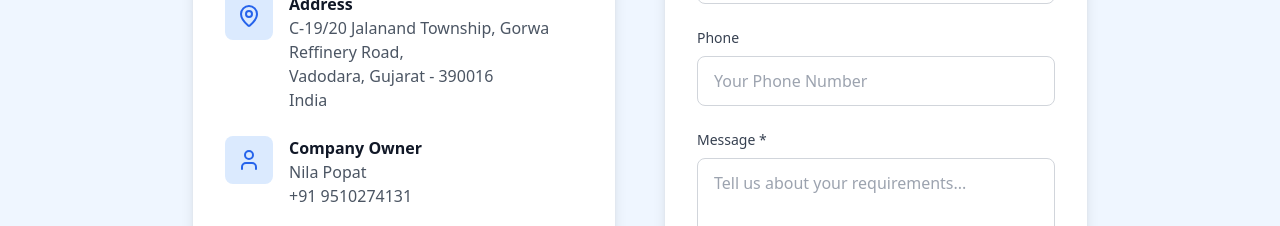
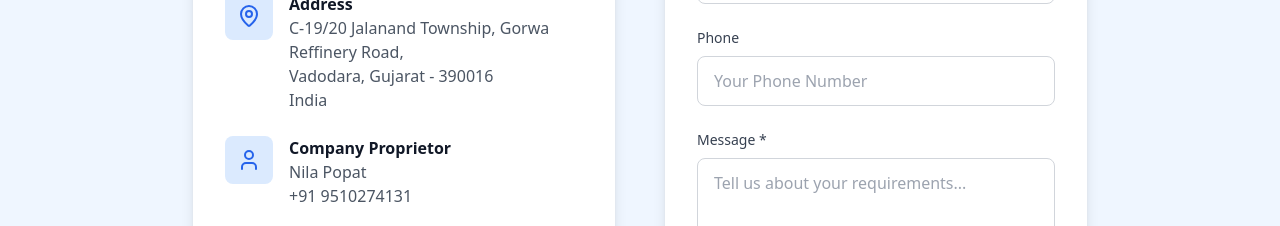
Before and after one commit to Krishnapopat/orthophysio-website, a Next.js app: page / in a window 1280 px wide. Shown: the part 6771-6997 px from the top of the page. Built offline with nearby package versions, Linux system fonts and the light colour scheme.

Commit message:
Added more information again

```diff
--- a/app/page.tsx
+++ b/app/page.tsx
@@ -925,7 +925,7 @@ export default function HomePage() {
                         <User className="w-6 h-6 text-blue-600" />
                       </div>
                       <div>
-                        <h4 className="font-semibold text-gray-900">Company Owner</h4>
+                        <h4 className="font-semibold text-gray-900">Company Proprietor</h4>
                         <p className="text-gray-600">Nila Popat</p>
                         <p className="text-gray-600">+91 9510274131</p>
                       </div>
```
